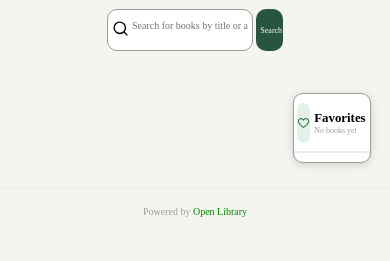
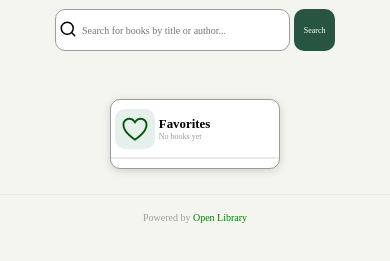
Before and after one commit to XmasFoxy/Innowise-int, a website built with Vite: page index.html in a window 390 px wide. Shown: the part 247-508 px from the top of the page. Built offline with nearby package versions, Linux system fonts and the light colour scheme; files whose address does not match are found by name.

Commit message:
feat: added media

```diff
--- a/src/css/style.css
+++ b/src/css/style.css
@@ -93,6 +93,7 @@ html {
  }
 .main__search_input_container {
     display: flex;
+    align-items: center;
     gap: 2%;
     width: 85%;
     background-color: #fff;
@@ -199,6 +200,7 @@ html {
 }
 .main__favorites_block {
     width: 20vw;
+    min-width: 238px;
     display: flex;
     flex-direction: column;
     padding: 1vh 0;
@@ -296,8 +298,75 @@ html {
  }
 .footer__text_container span{
     color: green;
- }
+}
 
- .footer__text_container p {
+.footer__text_container p {
     color: var(--gray-text);
- }
+}
+
+
+@media (max-width: 1190px) {
+    .main__shelf_block {
+        grid-template-columns: repeat(4, 1fr);
+
+    }
+    .main__favorites_block {
+        align-self: flex-start;
+    }
+    .main__favorites_shelf_container .main__favorites_shelf_block:last-child {
+        border-bottom: none;
+    }
+}
+@media (max-width: 980px) {
+    .main__shelf_block {
+        grid-template-columns: repeat(3, 1fr);
+    }
+}
+@media (max-width: 820px) {
+    .main__favorites_block {
+        min-width: 200px;
+    }
+}
+@media (max-width: 660px) {
+    .main__shelf_block {
+        grid-template-columns: repeat(2, 1fr);
+    }
+    .main__favorites_shelf_title_container h4 {
+        font-size: 1.1rem;
+    }
+    .main__favorites_shelf_author_container p {
+        font-size: 0.9rem;
+    }
+    .main__favorites_shelf_year_container p {
+        font-size: 0.9rem;
+    }
+    .main__favorites_block {
+        min-width: 170px;
+    }
+    .main__shelf_book_title_container h3 {
+        font-size: 1.4rem;
+    }
+    .main__shelf_book_author_container p {
+        font-size: 1rem;
+    }
+    .main__shelf_book_year_container p {
+        font-size: 1rem;
+    }
+    .main__search_block {
+        width: 80%;
+    }
+}
+@media (max-width: 500px) {
+    .main__shelf_block {
+        grid-template-columns: 1fr;
+    }
+}
+@media (max-width: 450px) {
+    .shelf-flex {
+        flex-direction: column;
+        align-items: center;
+    }
+    .main__favorites_block {
+        align-self: center;
+    }
+}
```
